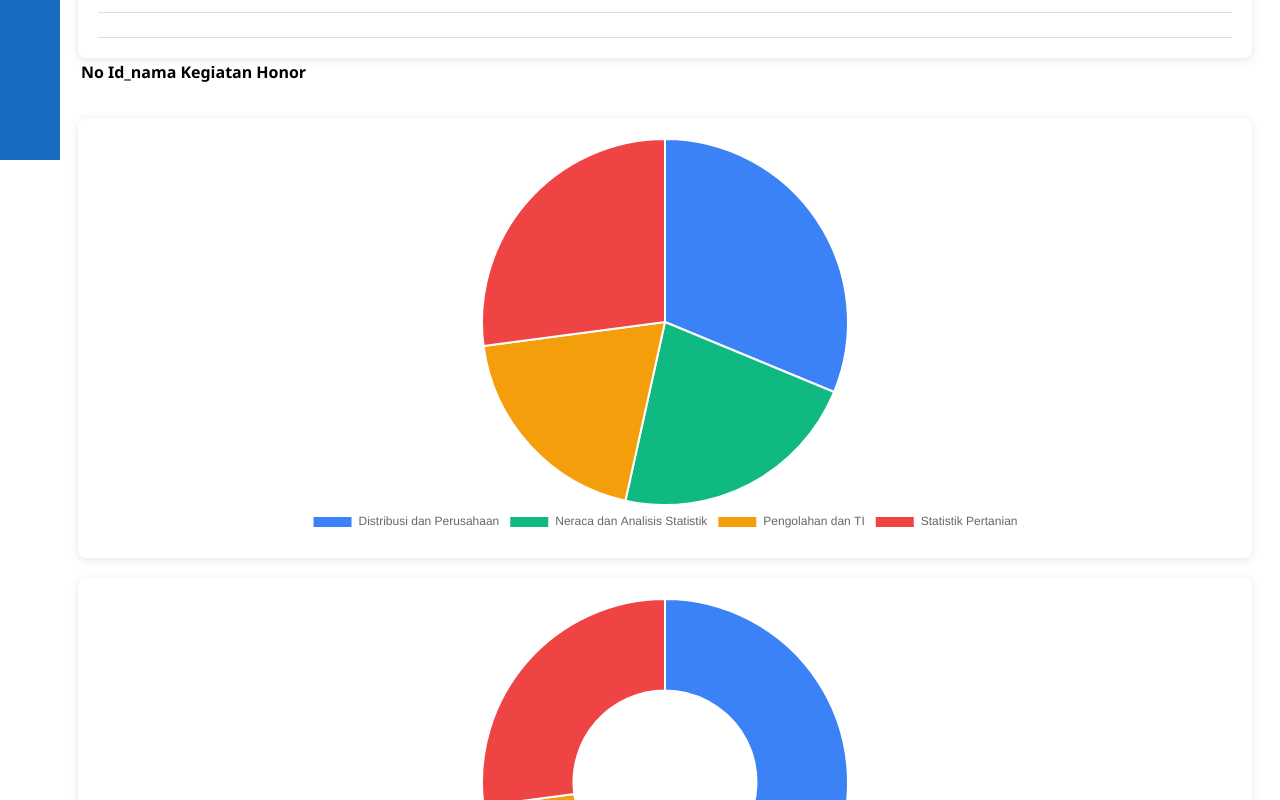
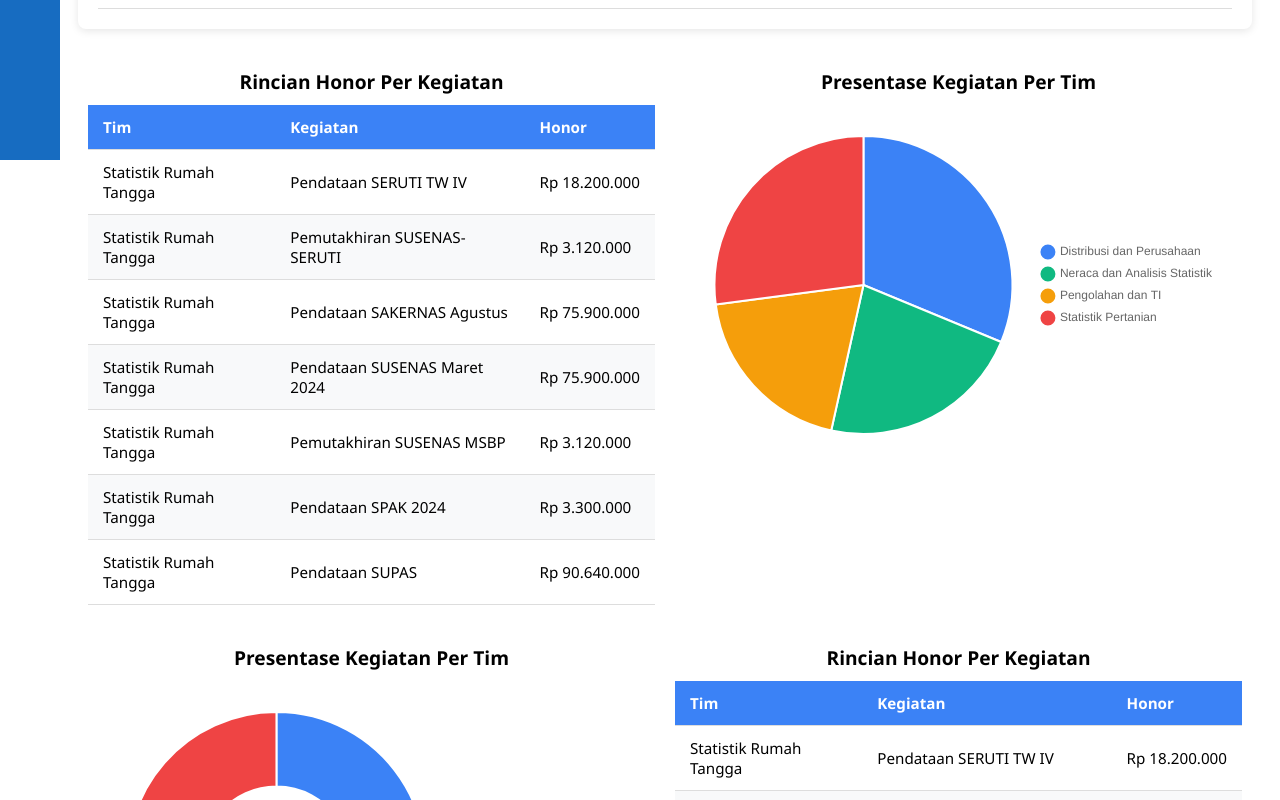
Before and after one commit to aldipriyanta/MAGANGBPS-FE, a Vue app: page /dashboard in a window 1280 px wide. Shown: the part 640-1440 px from the top of the page. Built offline with nearby package versions, Linux system fonts and the light colour scheme; sample sign-in values are in the browser's storage.

Commit message:
input chart > dashboard(statis)

```diff
--- a/src/chart/chartkegiatan.vue
+++ b/src/chart/chartkegiatan.vue
@@ -43,8 +43,13 @@ export default {
                 maintainAspectRatio: false,
                 plugins: {
                     legend: {
-                        position: 'bottom'
+                        position: 'right',
+                        labels: {
+                            usePointStyle: true,
+                            pointStyle: "circle",
+                        },
                     },
+
                     tooltip: {
                         callbacks: {
                             label: function (context) {
@@ -72,11 +77,11 @@ export default {
 
 <style scoped>
 .chartkegiatan {
-    height: 400px;
+    height: 300px;
     margin: 20px auto;
     padding: 20px;
     background-color: white;
-    border-radius: 8px;
-    box-shadow: 0 2px 8px rgba(0, 0, 0, 0.1);
+    /* border-radius: 8px;
+    box-shadow: 0 2px 8px rgba(0, 0, 0, 0.1); */
 }
 </style>
--- a/src/chart/chartmitra.vue
+++ b/src/chart/chartmitra.vue
@@ -43,7 +43,11 @@ export default {
                 maintainAspectRatio: false,
                 plugins: {
                     legend: {
-                        position: 'bottom'
+                        position: 'right',
+                        labels: {
+                            usePointStyle: true,
+                            pointStyle: "circle",
+                        },
                     },
                     tooltip: {
                         callbacks: {
@@ -72,11 +76,11 @@ export default {
 
 <style scoped>
 .chartkegiatan {
-    height: 400px;
+    height: 300px;
     margin: 20px auto;
     padding: 20px;
     background-color: white;
-    border-radius: 8px;
-    box-shadow: 0 2px 8px rgba(0, 0, 0, 0.1);
+    /* border-radius: 8px;
+    box-shadow: 0 2px 8px rgba(0, 0, 0, 0.1); */
 }
 </style>
--- a/src/pages/Dashboard.vue
+++ b/src/pages/Dashboard.vue
@@ -45,7 +45,7 @@
       <button class="resetbtn" @click="resetFilters">Reset Filter</button>
     </div>
 
-    <div class="chartcontainer">
+    <div class="stat-container">
       <div class="stat">
         <div class="teksstat">Jumlah Kegiatan</div>
         <div class="valuestat">150</div> <!-- input data-->
@@ -62,9 +62,9 @@
       </div>
     </div>
 
-    <div class="tablecontainer">
+    <div class="tablehonor">
       <h2>10 Teratas Honor Mitra Perbulan</h2>
-      <table class="tableteratas">
+      <table class="value-tablehonor">
         <thead>
           <tr>
             <th>No</th>
@@ -96,41 +96,61 @@
       </table>
     </div>
 
-    <div class="kegiatancontainer">
-      <div class="tablekegiatan">
-        <table class="isitablekegiatan">
+    <div class="tablechart-container">
+      <div class="grid">
+        <div class="table-container">
+          <h3>Rincian Honor Per Kegiatan</h3>
+          <table class="table-rincian">
             <thead>
               <tr>
-              <th>No</th>
-              <th>Id_nama</th>
+                <th>Tim</th>
                 <th>Kegiatan</th>
                 <th>Honor</th>
               </tr>
             </thead>
             <tbody>
-            <tr>
-              <td></td>
-              <td></td>
-              <td></td>
-              <td></td>
-            </tr>
-            <tr>
-              <td></td>
-              <td></td>
-              <td></td>
-              <td></td>
-            </tr>
-            <tr>
-              <td></td>
-              <td></td>
-              <td></td>
-              <td></td>
+              <tr v-for="(item, index) in data" :key="index">
+                <td>{{ item.tim }}</td>
+                <td>{{ item.kegiatan }}</td>
+                <td>{{ formatRupiah(item.honor) }}</td>
               </tr>
             </tbody>
           </table>
         </div>
-      <Chartkegiatan />
-      <Chartmitra />
+
+        <div class="chart-container">
+          <h3>Presentase Kegiatan Per Tim</h3>
+          <chartkegiatan />
+        </div>
+      </div>
+    </div>
+
+    <div class="tablechart-container">
+      <div class="grid">
+        <div class="chart-container">
+          <h3>Presentase Kegiatan Per Tim</h3>
+          <chartmitra />
+        </div>
+        <div class="table-container">
+          <h3>Rincian Honor Per Kegiatan</h3>
+          <table class="table-rincian">
+            <thead>
+              <tr>
+                <th>Tim</th>
+                <th>Kegiatan</th>
+                <th>Honor</th>
+              </tr>
+            </thead>
+            <tbody>
+              <tr v-for="(item, index) in data" :key="index">
+                <td>{{ item.tim }}</td>
+                <td>{{ item.kegiatan }}</td>
+                <td>{{ formatRupiah(item.honor) }}</td>
+              </tr>
+            </tbody>
+          </table>
+        </div>
+      </div>
     </div>
   </div>
 </template>
@@ -140,25 +160,41 @@ import Chartkegiatan from '../chart/chartkegiatan.vue';
 import Chartmitra from '../chart/chartmitra.vue';
 
 export default {
-  name: "Dashboard",
+  name: 'RincianHonor',
   components: {
     Chartkegiatan,
     Chartmitra
   },
   data() {
     return {
-      pilihanTahun: "",
-      pilihanBulan: "",
-      pilihanTim: "",
+      pilihanTim: '',
+      pilihanTahun: '',
+      pilihanBulan: '',
+      data: [
+        { tim: 'Statistik Rumah Tangga', kegiatan: 'Pendataan SERUTI TW IV', honor: 18200000 },
+        { tim: 'Statistik Rumah Tangga', kegiatan: 'Pemutakhiran SUSENAS-SERUTI', honor: 3120000 },
+        { tim: 'Statistik Rumah Tangga', kegiatan: 'Pendataan SAKERNAS Agustus', honor: 75900000 },
+        { tim: 'Statistik Rumah Tangga', kegiatan: 'Pendataan SUSENAS Maret 2024', honor: 75900000 },
+        { tim: 'Statistik Rumah Tangga', kegiatan: 'Pemutakhiran SUSENAS MSBP', honor: 3120000 },
+        { tim: 'Statistik Rumah Tangga', kegiatan: 'Pendataan SPAK 2024', honor: 3300000 },
+        { tim: 'Statistik Rumah Tangga', kegiatan: 'Pendataan SUPAS', honor: 90640000 }
+      ],
     };
   },
   methods: {
     resetFilters() {
-      this.pilihanTahun = "";
-      this.pilihanBulan = "";
-      this.pilihanTim = "";
+      this.pilihanTim = '';
+      this.pilihanTahun = '';
+      this.pilihanBulan = '';
     },
-  },
+    formatRupiah(nominal) {
+      return new Intl.NumberFormat('id-ID', {
+        style: 'currency',
+        currency: 'IDR',
+        maximumFractionDigits: 0
+      }).format(nominal);
+    }
+  }
 };
 </script>
 
@@ -187,12 +223,13 @@ export default {
 .pilihanfilter {
   display: flex;
   gap: 20px;
-  margin-bottom: 30px;
+  /* margin-bottom: 30px; */
   flex-wrap: wrap;
   padding: 20px;
   background-color: white;
-  border-radius: 8px;
-  box-shadow: 0 2px 8px rgba(0, 0, 0, 0.1);
+  border-bottom: 1px solid #ddd;
+  /* border-radius: 8px;
+  box-shadow: 0 2px 8px rgba(0, 0, 0, 0.1); */
 }
 
 .filtergroup {
@@ -233,7 +270,7 @@ export default {
 }
 
 /* chart */
-.chartcontainer {
+.stat-container {
   display: flex;
   gap: 20px;
   justify-content: center;
@@ -277,7 +314,7 @@ export default {
 }
 
 /* tabel honor teratas */
-.tablecontainer {
+.tablehonor {
   margin-top: 30px;
   padding: 20px;
   background-color: white;
@@ -285,19 +322,20 @@ export default {
   box-shadow: 0 2px 8px rgba(0, 0, 0, 0.1);
 }
 
-.tableteratas {
+.value-tablehonor {
   width: 100%;
   border-collapse: collapse;
   font-size: 0.95rem;
 }
 
-h2 {
+h2,
+h3 {
   font-size: 1.2rem;
   margin-bottom: 10px;
   text-align: center;
 }
 
-.tableteratas th {
+.value-tablehonor th {
   background-color: #3b82f6;
   color: white;
   padding: 12px 15px;
@@ -305,18 +343,59 @@ h2 {
   border-bottom: 1px solid #ddd;
 }
 
-.tableteratas td {
+.value-tablehonor td {
   padding: 12px 15px;
   border-bottom: 1px solid #ddd;
 }
 
-.tableteratas tr:hover {
+.value-tablehonor tr:hover {
   background-color: #e6f2ff;
 }
 
-.textcenter {
-  text-align: center;
-  color: #777;
-  padding: 20px;
+.tablechart-container {
+  padding: 0px 10px;
+  background-color: white;
+  /* border-radius: 8px;
+  box-shadow: 0 2px 8px rgba(0, 0, 0, 0.1); */
+}
+
+.grid {
+  display: flex;
+  gap: 20px;
+  margin-top: 20px;
+  flex-wrap: wrap;
+}
+
+.table-container {
+  flex: 1;
+  min-width: 400px;
+}
+
+.table-rincian {
+  width: 100%;
+  border-collapse: collapse;
+  font-size: 0.95rem;
+}
+
+.table-rincian th {
+  background-color: #3b82f6;
+  color: white;
+  padding: 12px 15px;
+  text-align: left;
+  border-bottom: 1px solid #ddd;
+}
+
+.table-rincian td {
+  padding: 12px 15px;
+  border-bottom: 1px solid #ddd;
+}
+
+.table-rincian tr:nth-child(even) {
+  background-color: #f8f9fa;
+}
+
+.chart-container {
+  flex: 1;
+  min-width: 400px;
 }
 </style>
```
Lines whose indentation alone changed are shown as unchanged.
